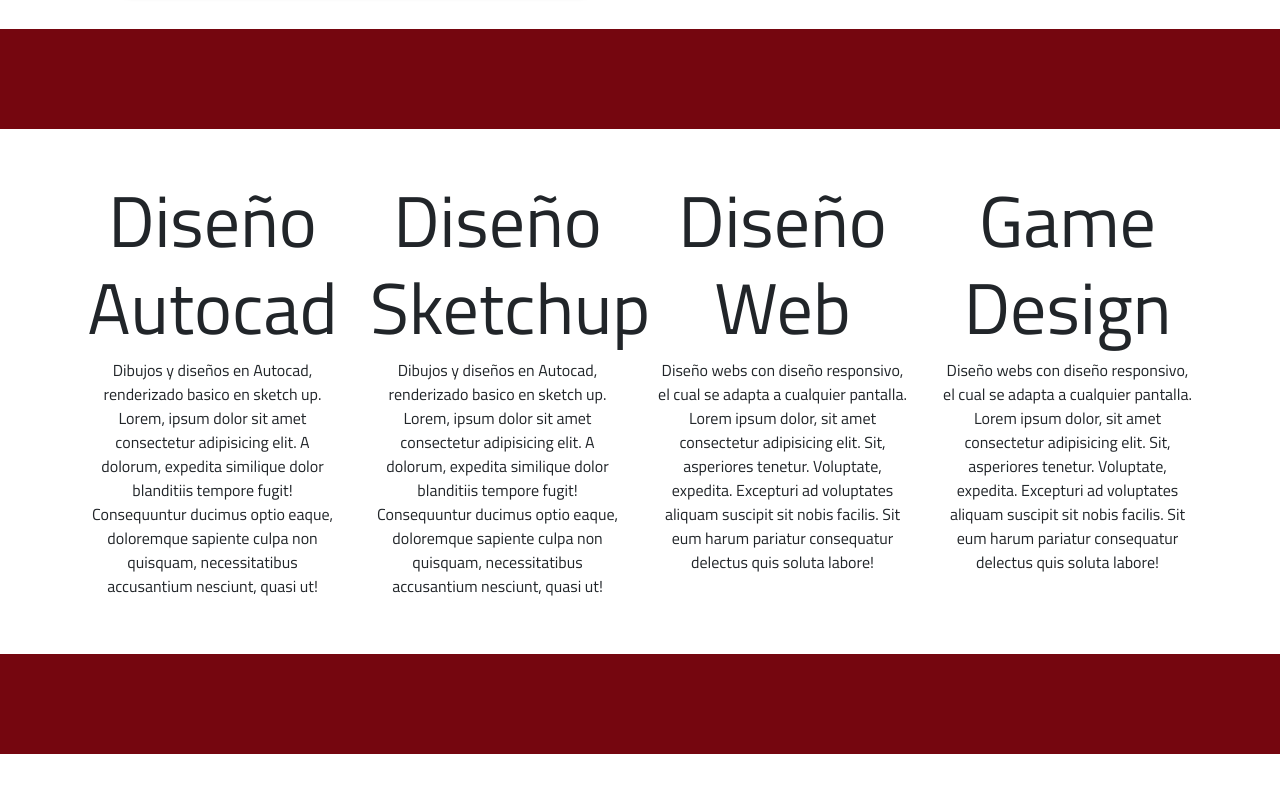
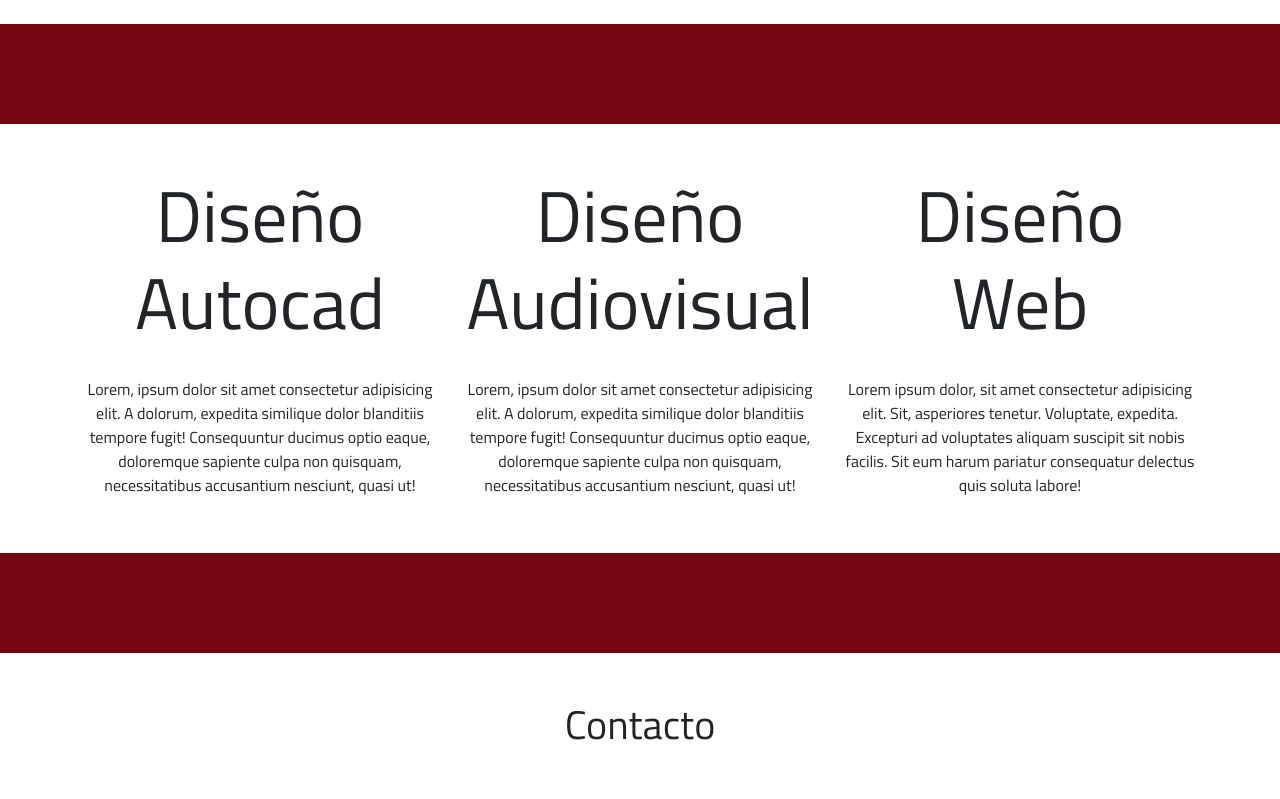
Before and after one commit to ImaguDesign/Imagudesign.github.io, a plain HTML site: page index.html in a window 1280 px wide. Shown: the part 1460-2259 px from the top of the page. Drawn offline with nearby package versions, Linux system fonts and the light colour scheme.

Commit message:
cambios y arreglos

```diff
--- a/index.html
+++ b/index.html
@@ -53,11 +53,12 @@
                 </div>
                 <div class="col-md-6 my-auto">
                     <div class="header-content-right">
-                        <h1 class="display-4">Diseño en familia</h1>
-                        <p class="mt-5">Somos un grupo de 2 Primos, unidos por el dise;o. <br>
-                            Los dos cursando diseños, aunque diferentes. <br>
+                        <h1 class="display-4">Diseño entre amigos</h1>
+                        <p class="mt-5">Somos un grupo de amigos, unidos por el dise;o. <br>
+                            Los tres cursando diseños, aunque diferentes. <br>
                             <h3>Alfonso Gomez | Diseño Industrial</h3>
                             <h3>Fausto Uriarte | Diseño web</h3>
+                            <h3>Tomas Legnani | Diseño Audiovisual</h3>
                         </p>
                     </div>
                 </div>
@@ -72,14 +73,21 @@
     <section id="quienessomos">
         <div class="container">
             <div class="row">
-                <div class="col-md-6">
+                <div class="col-md-4">
                     <div class="infoalf">
                     <h1 class="display-3 mt-5 text-center">Alfonso Gomez</h1>
                     <p class="text-center">Lorem ipsum dolor sit amet consectetur adipisicing elit. Ab assumenda eum delectus quo natus! Minus, vel quibusdam omnis veniam dolores laboriosam tenetur ipsa nostrum commodi fugiat, dolore aliquid cupiditate. Natus.</p>
                     <img src="alfonso.jpg" class="rounded mx-auto d-block mt-5" style="width: 85%; box-shadow: 0px 4px 7px 0px">
                 </div>
                 </div>
-                <div class="col-md-6">
+                <div class="col-md-4">
+                    <div class="infoleg">
+                    <h1 class="display-3 mt-5 text-center">Tomas Legnani</h1>
+                    <p class="text-center">Lorem ipsum dolor sit amet consectetur adipisicing elit. Ab assumenda eum delectus quo natus! Minus, vel quibusdam omnis veniam dolores laboriosam tenetur ipsa nostrum commodi fugiat, dolore aliquid cupiditate. Natus.</p>
+                    <img src="tomasleg.jpg" class="rounded mx-auto d-block mt-5" style="width: 84.5%; box-shadow: 0px 4px 7px 0px">
+                </div>
+                </div>
+                <div class="col-md-4">
                     <div class="infofau">
                     <h1 class="display-3 mt-5 text-center">Fausto Uriarte</h1>
                     <p class="text-center">Lorem ipsum dolor sit amet consectetur adipisicing elit. Ab assumenda eum delectus quo natus! Minus, vel quibusdam omnis veniam dolores laboriosam tenetur ipsa nostrum commodi fugiat, dolore aliquid cupiditate. Natus.</p>
@@ -97,34 +105,26 @@
     <section id="quehacemos">
         <div class="container">
             <div class="row">
-                <div class="col-md-3">
+                <div class="col-md-4">
                 <div class="autocad">
                     <h1 class="display-3 mt-5 text-center">Diseño Autocad</h1>
-                    <p class="text-center">Dibujos y diseños en Autocad, renderizado basico en sketch up. <br>
+                    <p class="text-center"><br>
                     Lorem, ipsum dolor sit amet consectetur adipisicing elit. A dolorum, expedita similique dolor blanditiis tempore fugit! Consequuntur ducimus optio eaque, doloremque sapiente culpa non quisquam, necessitatibus accusantium nesciunt, quasi ut!
                     </p>
                 </div>
                 </div>
-                <div class="col-md-3">
-                    <div class="sketchup">
-                    <h1 class="display-3 mt-5 text-center">Diseño Sketchup</h1>
-                    <p class="text-center">Dibujos y diseños en Autocad, renderizado basico en sketch up. <br>
+                <div class="col-md-4">
+                    <div class="audiovisual">
+                    <h1 class="display-3 mt-5 text-center">Diseño Audiovisual</h1>
+                    <p class="text-center"><br>
                     Lorem, ipsum dolor sit amet consectetur adipisicing elit. A dolorum, expedita similique dolor blanditiis tempore fugit! Consequuntur ducimus optio eaque, doloremque sapiente culpa non quisquam, necessitatibus accusantium nesciunt, quasi ut!
                     </p>
                 </div>
                 </div>
-                <div class="col-md-3">
+                <div class="col-md-4">
                 <div class="web">
                     <h1 class="display-3 mt-5 text-center">Diseño Web</h1>
-                    <p class="text-center">Diseño webs con diseño responsivo, el cual se adapta a cualquier pantalla. <br>
-                    Lorem ipsum dolor, sit amet consectetur adipisicing elit. Sit, asperiores tenetur. Voluptate, expedita. Excepturi ad voluptates aliquam suscipit sit nobis facilis. Sit eum harum pariatur consequatur delectus quis soluta labore!
-                    </p>
-                </div>
-                </div>
-                    <div class="col-md-3">
-                    <div class="gamedesign">
-                    <h1 class="display-3 mt-5 text-center">Game Design</h1>
-                    <p class="text-center">Diseño webs con diseño responsivo, el cual se adapta a cualquier pantalla. <br>
+                    <p class="text-center"><br>
                     Lorem ipsum dolor, sit amet consectetur adipisicing elit. Sit, asperiores tenetur. Voluptate, expedita. Excepturi ad voluptates aliquam suscipit sit nobis facilis. Sit eum harum pariatur consequatur delectus quis soluta labore!
                     </p>
                 </div>
@@ -138,9 +138,10 @@
     </section>
     <!--Contacto-->
     <footer id="contact">
+        <h1 class="display-5 mt-5 text-center">Contacto</h1>
         <div class="container">
             <div class="row">
-                <div class="col-md-6 mt-5">
+                <div class="col-md-12 mt-5">
                     <form class="card">
                         <div class="card-body">
                             <div class="form-group">
@@ -180,42 +181,37 @@
         })
         sr.reveal('.header-content-right',{
             duration: 2000,
-            origin: 'right',
+            origin: 'left',
             distance: '300px'
         })
         sr.reveal('.infoalf',{
             duration: 2000,
-            origin: 'left',
+            origin: 'bottom',
+            distance: '300px'
+        })
+        sr.reveal('.infoleg',{
+            duration: 2000,
+            origin: 'bottom',
             distance: '300px'
         })
         sr.reveal('.infofau',{
             duration: 2000,
-            origin: 'right',
+            origin: 'bottom',
+            distance: '300px'
+        })
+        sr.reveal('.audiovisual',{
+            duration: 2000,
+            origin: 'left',
             distance: '300px'
         })
         sr.reveal('.autocad',{
             duration: 2000,
-            origin: 'right',
-            distance: '300px'
-        })
-        sr.reveal('.sketchup',{
-            duration: 2000,
-            origin: 'right',
+            origin: 'left',
             distance: '300px'
         })
         sr.reveal('.web',{
             duration: 2000,
-            origin: 'right',
-            distance: '300px'
-        })
-        sr.reveal('.gamedesign',{
-            duration: 2000,
-            origin: 'right',
-            distance: '300px'
-        })
-        sr.reveal('#contact',{
-            duration: 2000,
-            origin: '',
+            origin: 'left',
             distance: '300px'
         })
         //scroll smooth
--- a/main.css
+++ b/main.css
@@ -1,4 +1,7 @@
+*{box-sizing: border-box}
+
 body{
+margin-top: 70px;
 font-family: 'Titillium Web', sans-serif;
 }
 #divisor{
```
Also changed, not shown: tomasleg.jpg (added).
